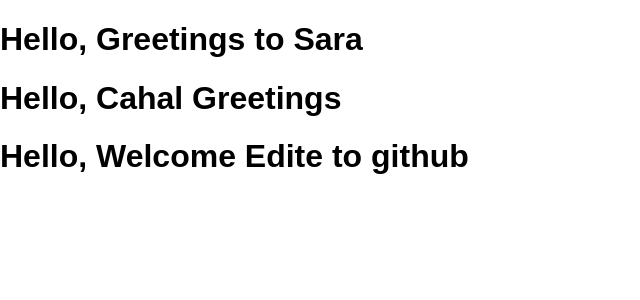
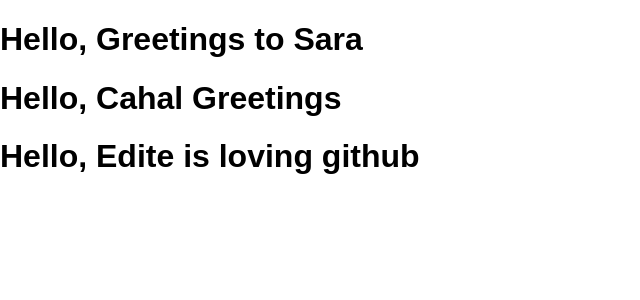
Before and after one commit to sushantahuja/test, a React (Create React App) app: page / in a window 1280 px wide. Shown: the top 300 px of the page, without its empty margins (0-640 px from the left). Built offline with nearby package versions, Linux system fonts and the light colour scheme.

Commit message:
changed one line

```diff
--- a/src/index.js
+++ b/src/index.js
@@ -15,7 +15,7 @@ function App() {
     <div>
       <Welcome name="Greetings to Sara" />
       <Welcome name="Cahal Greetings" />
-      <Welcome name="Welcome Edite to github" />
+      <Welcome name="Edite is loving github" />
     </div>
   );
 }
```
